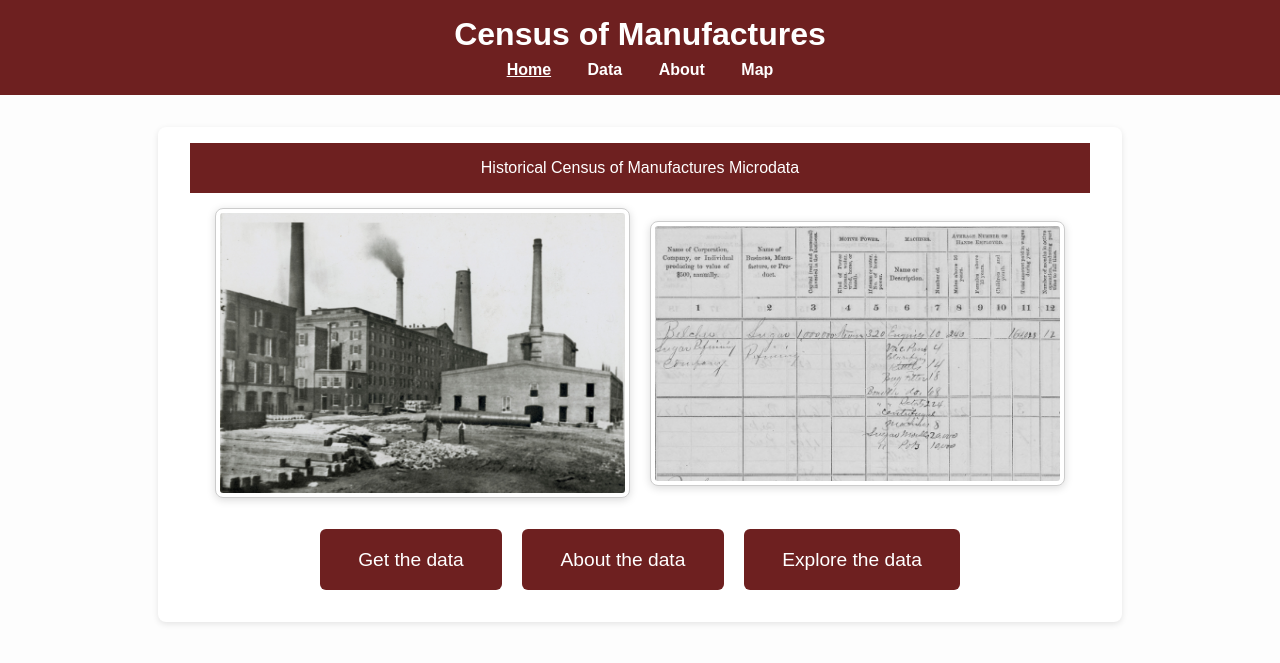
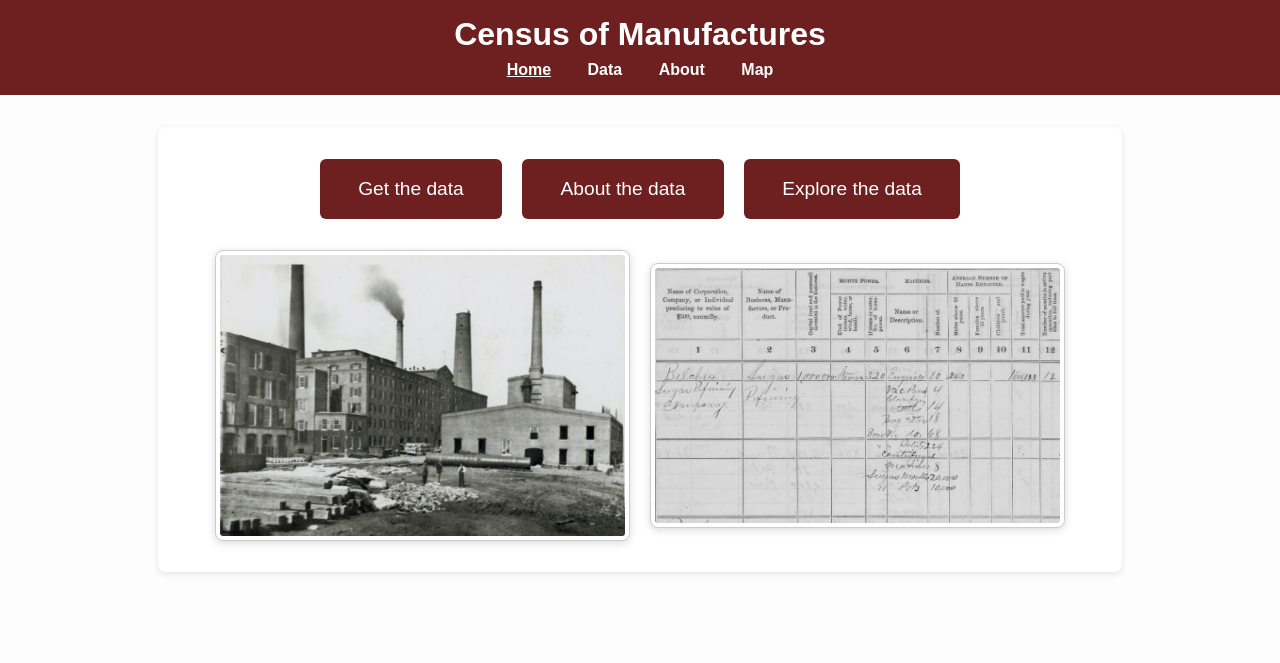
Before and after one commit to allen-otterstrom/CMF_data, a Jekyll site: the page built from index.md, in a window 1280 px wide. Shown: the top 663 px of the page. Built offline with Jekyll 4.4.1, drawn with Linux system fonts in a browser that asks for light colours.

Commit message:
Add files via upload

```diff
--- a/index.md
+++ b/index.md
@@ -3,19 +3,13 @@ layout: default
 title: Historical Census of Manufactures Microdata
 ---
 
-<div class="fullpage">
-  <header>
-    Historical Census of Manufactures Microdata
-  </header>
+<div class="button-container">
+  <a href="get-data.html">Get the data</a>
+  <a href="about.html">About the data</a>
+  <a href="explore.html">Explore the data</a>
+</div>
 
-  <div class="image-container">
-    <img src="/CMF_data/assets/images/Belchers.jpg" alt="Historical photo 1">
-    <img src="/CMF_data/assets/images/belchers_sheet.png" alt="Historical photo 2">
-  </div>
-
-  <div class="button-container">
-    <a href="get-data.html">Get the data</a>
-    <a href="about.html">About the data</a>
-    <a href="explore.html">Explore the data</a>
-  </div>
+<div class="image-container">
+  <img src="/CMF_data/assets/images/Belchers.jpg" alt="Historical photo 1">
+  <img src="/CMF_data/assets/images/belchers_sheet.png" alt="Historical photo 2">
 </div>
```
